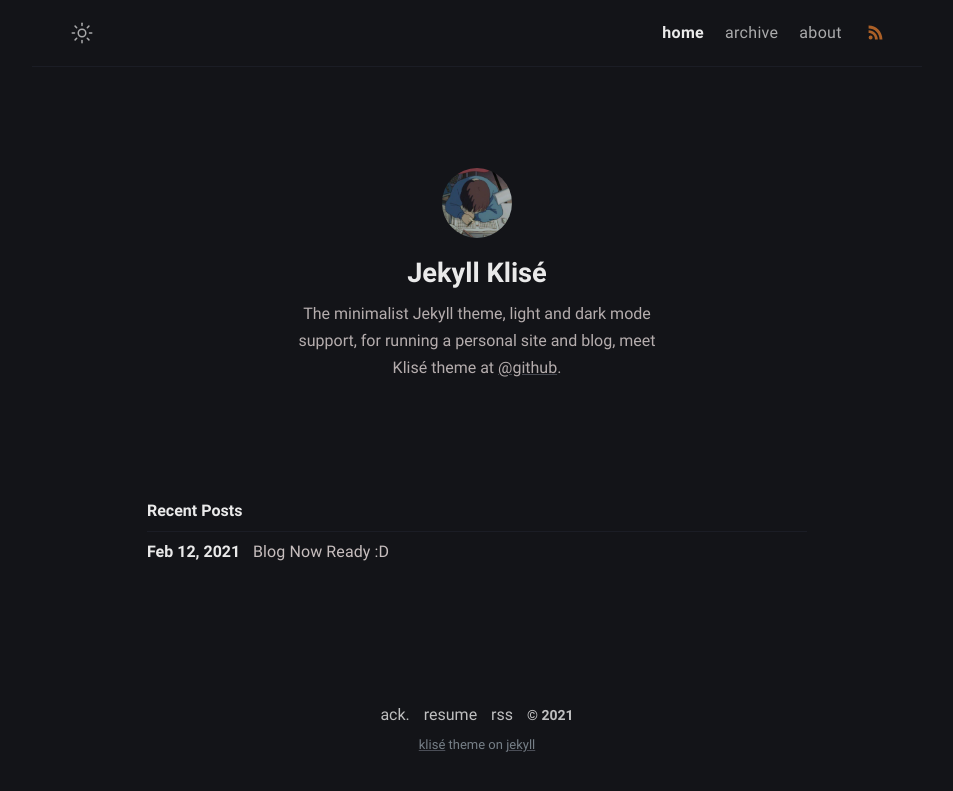
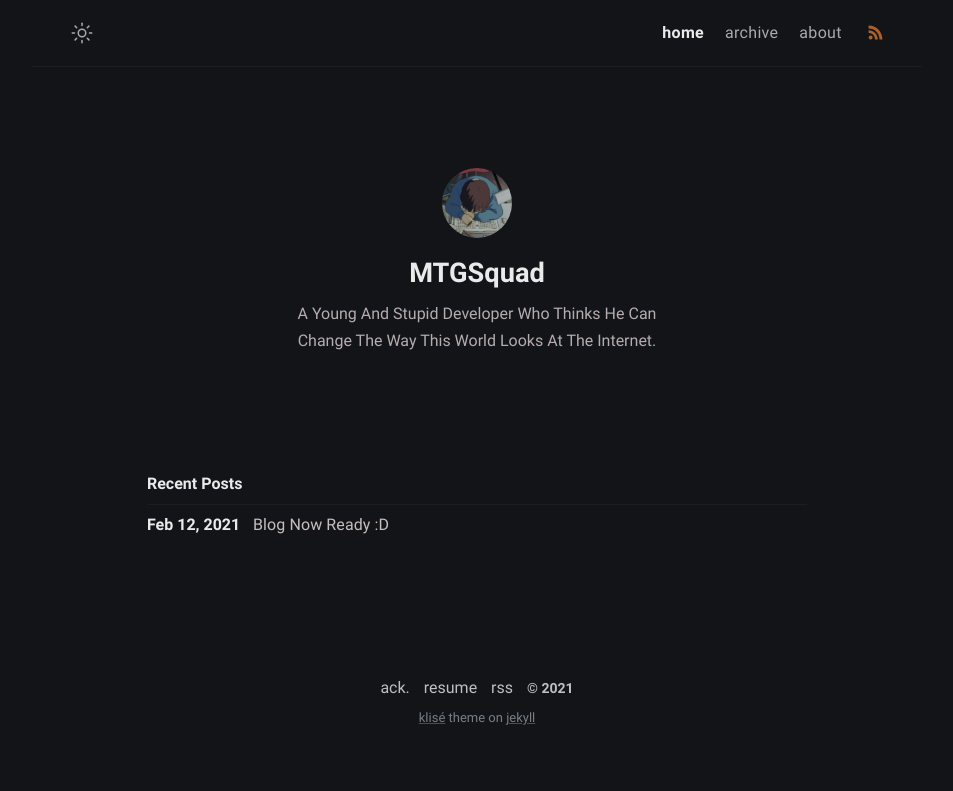
Before and after one commit to mtgsquad/blog, a Jekyll site: the page built from index.md, in a window 1280 px wide. Shown: the top 791 px of the page, without its empty margins (163-1116 px from the left). Built offline with Jekyll 4.4.1, drawn with Linux system fonts in a browser that asks for light colours.

Commit message:
Update _config.yml

```diff
--- a/_config.yml
+++ b/_config.yml
@@ -1,5 +1,5 @@
 # Site settings
-title: Klise Theme # site title
+title: MTGSquad # site title
 description: >- # site description
   He's writing in Bahasa about web technology and experience as a journal
   for documentation things that he learned, meet him <a href="https://github.com/piharpi" target="_blank" rel="noopener">@github</a>.
@@ -11,19 +11,18 @@ mode: dark # default theme "dark" | "light"
 
 # Profile settings
 author:
-  name: Jekyll Klisé # author name
+  name: MTGSquad # author name
   bio: >- # tell to the world
-    The minimalist Jekyll theme, light and dark mode support, for running a personal site and blog,
-    meet Klisé theme at <a href="https://github.com/piharpi/jekyll-klise" target="_blank" rel="noopener">@github</a>.
+    A Young And Stupid Developer Who Thinks He Can Change The Way This World Looks At The Internet.
   username: username # general username
-  github: github_username # github username
-  twitter: twitter_username # twitter username
-  facebook: facebook_username # facebook username
-  email: your-email@email.com # email adress
+  github: mtgsquad # github username
+  twitter: mtgsquad_dev # twitter username
+  facebook: Mahir Molai # facebook username
+  email: mtgsquad.dev@protonmail.com # email adress
   avatar: /assets/img/avatar.jpg # change with your own avatar
 
 # URL settings
-url: "https://klise.now.sh" #
+url: "https://blog.mtgsquad-dev.com" #
 baseurl:
 permalink: /:title/
 google_analytics: # leave it blank if not wish
```
